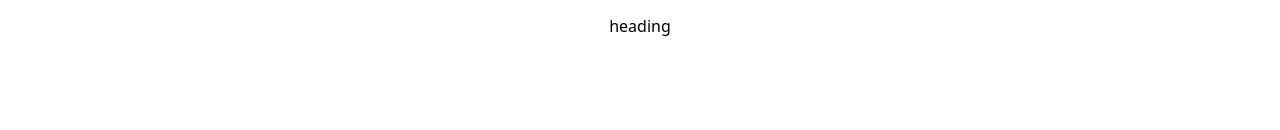
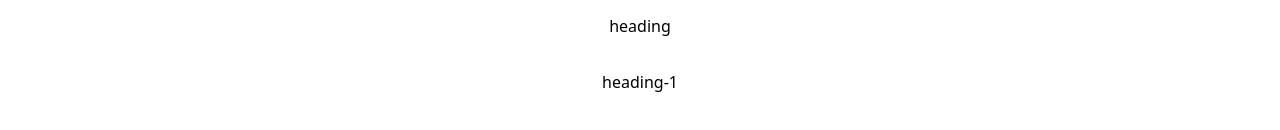
Before and after one commit to 12papon/MY-FIRST-REACT-APP, a React (Vite) app in the folder Project-2/: page / in a window 1280 px wide. Shown: the part 570-700 px from the top of the page. Built offline with nearby package versions, Linux system fonts and the light colour scheme.

Commit message:
card 2 adding

```diff
--- a/Project-2/src/App.jsx
+++ b/Project-2/src/App.jsx
@@ -24,6 +24,9 @@ function App() {
         <div className="card">
           <h1>heading</h1>
         </div>
+        <div className="card-2">
+          <h1>heading-1</h1>
+        </div>
     </div>
   )
 }
```
